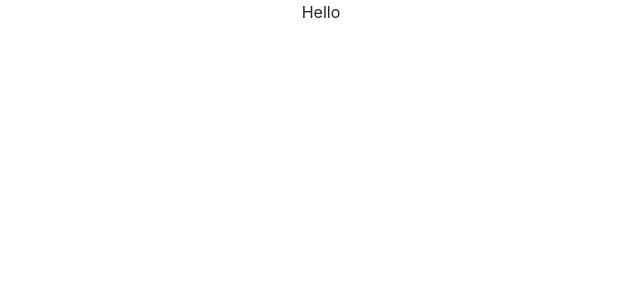
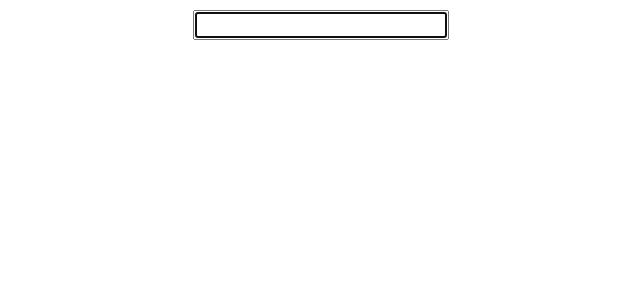
Before and after one commit to batesmichelle23/dictionary-proj, a React (Create React App) app: page / in a window 1280 px wide. Shown: the top 300 px of the page, without its empty margins (319-959 px from the left). Built offline with nearby package versions, Linux system fonts and the light colour scheme.

Commit message:
Added dictionary component to app // added some css to dictionary component // created code for search bar

```diff
--- a/src/App.js
+++ b/src/App.js
@@ -1,8 +1,16 @@
 import './App.css';
+import Dictionary from "./Dictionary";
 
 export default function App() {
   return (
-    <div className="App">Hello
+    <div className="App">
+      <div className="container">
+        <header className="header">
+          <main>
+            <Dictionary />
+          </main>
+        </header>
+      </div>
     </div>
   );
 }
--- /dev/null
+++ b/src/Dictionary.css
@@ -0,0 +1,8 @@
+.Dictionary {
+    color: green;
+    font-weight: bold;
+}
+
+form {
+    margin-top: 10px;
+}
--- /dev/null
+++ b/src/Dictionary.js
@@ -0,0 +1,25 @@
+import React, { useState } from "react";
+import "./Dictionary.css";
+
+export default function Dictionary() {
+    let [keyword, setKeyword] = useState("");
+
+    function search(event) {
+        event.preventDefault();
+        alert(`Searching for definition of ${keyword}`);
+    }
+
+    function handleKeywordChange(event) {
+        setKeyword(event.target.value);
+    }
+
+    return (
+        <div className="Dictionary">
+            <form onSubmit={search}>
+                <input type="search"
+                    autoFocus={true}
+                    onChange={handleKeywordChange} />
+            </form>
+        </div>
+    )
+}
```
